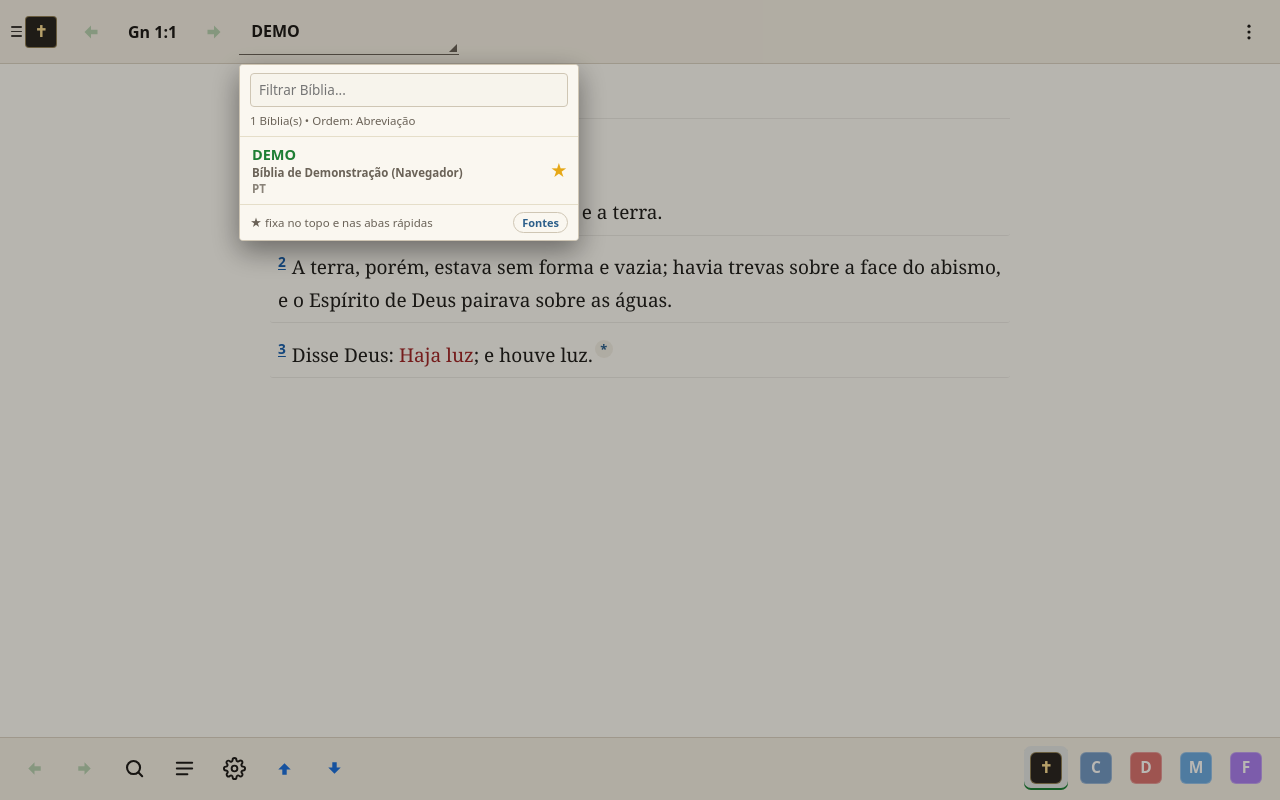
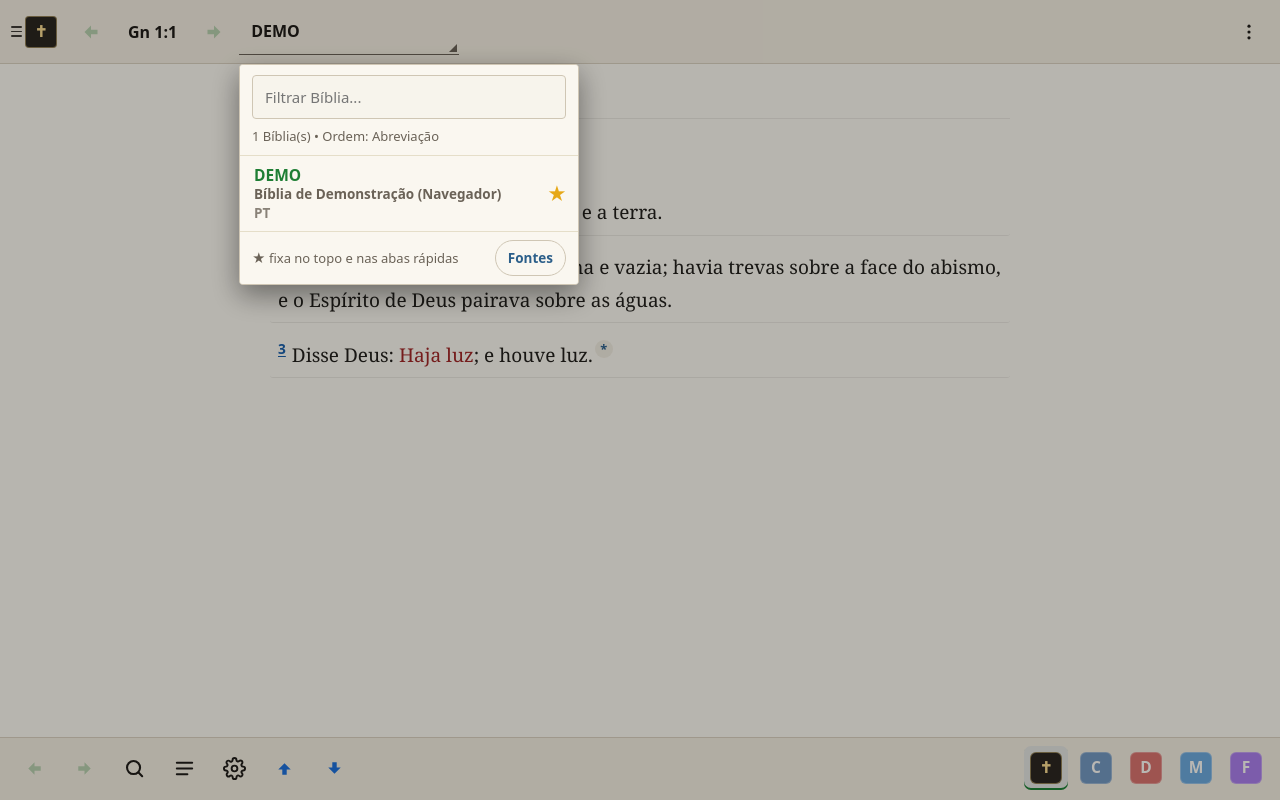
Before and after one commit to fabioyshiaki/estudo-biblico, a website: page www/index.html in a window 1280 px wide. Both pictures are taken after a click on the button "DEMO". Drawn offline with nearby package versions, Linux system fonts and the light colour scheme.

Commit message:
Update global styling for menus and bars

```diff
--- a/www/css/tablet-bars.css
+++ b/www/css/tablet-bars.css
@@ -1,4 +1,4 @@
-/* Padronização global das barras superior e inferior para Lenovo Legion Y700 (8,8") */
+/* Padronização global das barras superior, inferior e menus suspensos para Lenovo Legion Y700 (8,8") */
 
 :root {
   --app-bar-top-h: 64px;
@@ -6,6 +6,7 @@
   --app-bar-btn-h: 46px;
   --app-bar-foot-btn-h: 44px;
   --app-bar-badge-size: 32px;
+  --app-menu-item-h: 48px;
 }
 
 /* ==========================================================================
@@ -199,3 +200,69 @@
 .map-attrib-link {
   font-size: 13.5px;
 }
+
+/* ==========================================================================
+   5. MENUS SUSPENSOS (Menu ≡, Seletor de Módulos e Opções ⋮)
+   ========================================================================== */
+.ms-popover-panel {
+  font-size: 15px;
+}
+
+.ms-popover-search {
+  padding: 10px 12px;
+  gap: 8px;
+}
+
+.ms-popover-input {
+  min-height: 44px;
+  padding: 0 36px 0 12px;
+  font-size: 15px;
+}
+
+.ms-popover-meta,
+.ms-drawer-section-label {
+  font-size: 13px;
+}
+
+.ms-popover-toggle-btn {
+  min-height: 36px;
+  padding: 0 12px;
+  font-size: 13.5px;
+}
+
+.ms-dropdown-row {
+  min-height: var(--app-menu-item-h);
+}
+
+.ms-dropdown-btn {
+  min-height: var(--app-menu-item-h);
+  padding: 9px 14px;
+  gap: 10px;
+}
+
+.ms-dropdown-title {
+  font-size: 15.5px;
+  line-height: 1.3;
+}
+
+.ms-dropdown-sub,
+.ms-dropdown-hit {
+  font-size: 13.5px;
+  line-height: 1.3;
+}
+
+.ms-dropdown-star {
+  min-width: 42px;
+  min-height: var(--app-menu-item-h);
+  font-size: 19px;
+}
+
+.ms-popover-footer {
+  min-height: 48px;
+  padding: 8px 12px;
+  font-size: 13px;
+}
+
+.ms-popover-footer span {
+  font-size: 13px !important;
+}
```
